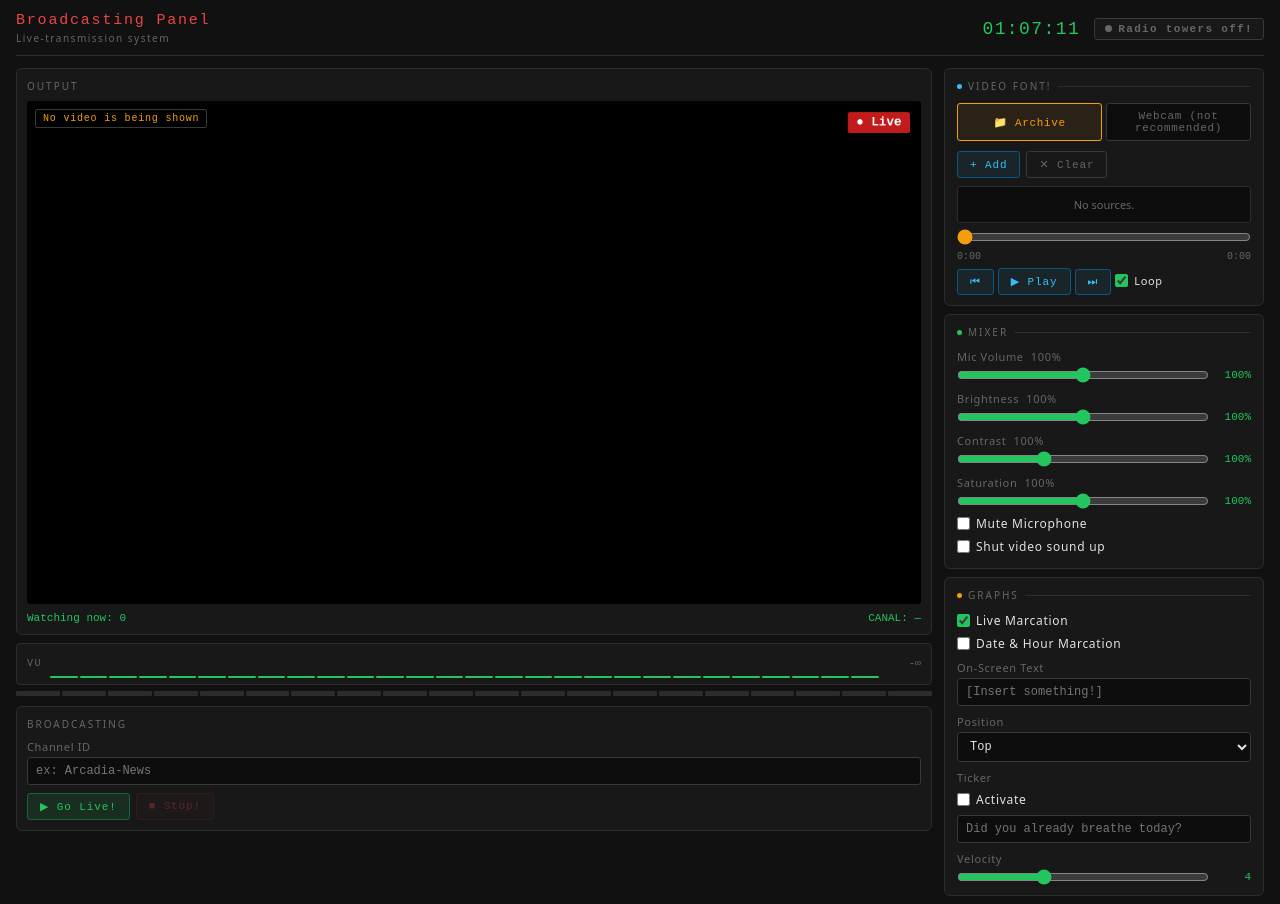
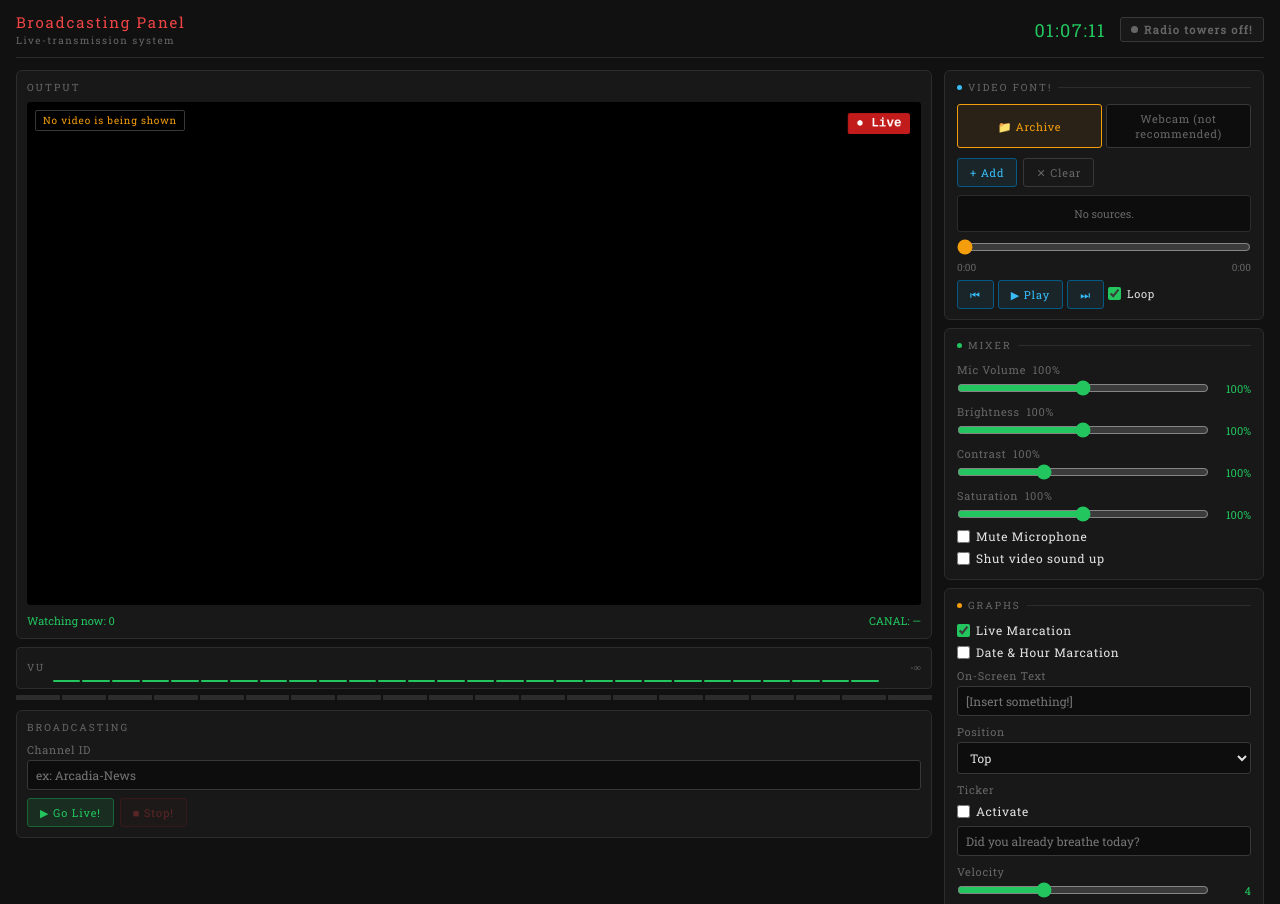
Before and after one commit to BegulaIsBegning/anchorage, a website: page public/broadcaster/index.html in a window 1280 px wide. Shown: the top 904 px of the page. Drawn offline with nearby package versions, Linux system fonts and the light colour scheme; no server answers.

Commit message:
Change font family to 'Roboto Slab' in styles.css

```diff
--- a/public/broadcaster/styles.css
+++ b/public/broadcaster/styles.css
@@ -1,3 +1,5 @@
+@import url('https://fonts.googleapis.com/css2?family=Roboto+Slab&display=swap');
+
 *, *::before, *::after { box-sizing: border-box; margin: 0; padding: 0; }
 
 :root {
@@ -13,10 +15,14 @@
   --amber:   #f59e0b;
   --red:     #ef4444;
   --blue:    #38bdf8;
-  --mono:    "Courier New", Courier, monospace;
+  --mono: "Roboto Slab", serif;
 }
 
-html, body { background: var(--bg); color: var(--text); font-family: system-ui, sans-serif; font-size: 14px; min-height: 100vh; }
+html, body {
+  background: var(--bg);
+  color: var(--text);
+  font-family: "Roboto Slab", serif;
+}
 
 .app { max-width: 1440px; margin: 0 auto; padding: 12px 16px 40px; }
 
```
